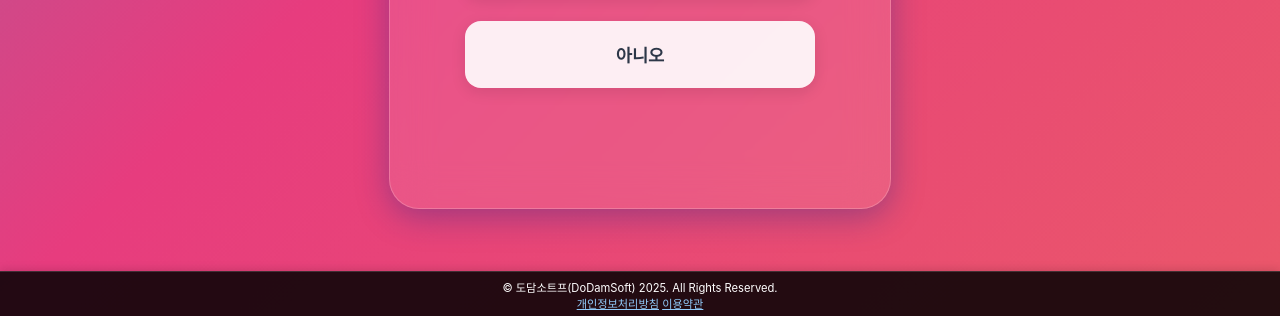
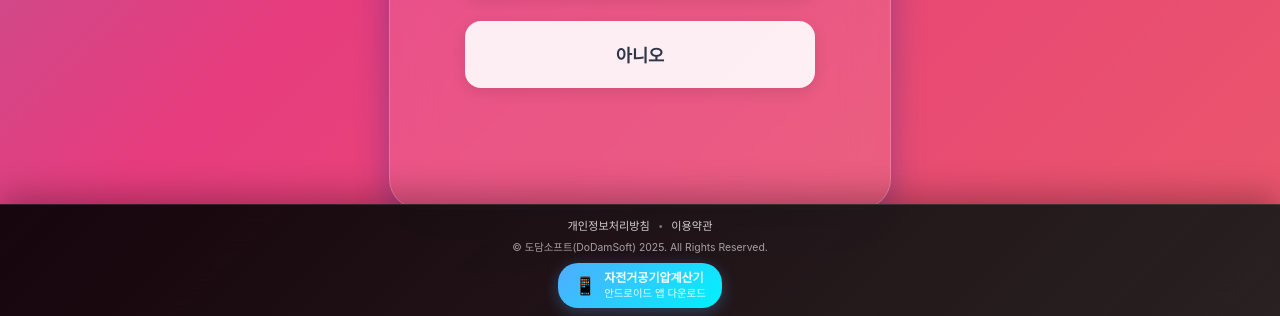
Before and after one commit to jshag90/jadeoktest, a plain HTML site: page index.html in a window 1280 px wide. Shown: the part 484-800 px from the top of the page. Drawn offline with nearby package versions, Linux system fonts and the light colour scheme; a web font is replaced by a local one.

Commit message:
[Feat] 자전거공기압계산기 앱 다운로드 링크 하단 추가

```diff
--- a/index.html
+++ b/index.html
@@ -338,6 +338,123 @@
         z-index: -1;
       }
 
+      /* 현대적인 푸터 스타일 */
+      .modern-footer {
+        width: 100vw;
+        background: linear-gradient(
+          135deg,
+          rgba(0, 0, 0, 0.9) 0%,
+          rgba(30, 30, 30, 0.95) 100%
+        );
+        backdrop-filter: blur(20px);
+        position: fixed;
+        left: 0;
+        right: 0;
+        bottom: 0;
+        z-index: 99999;
+        border-top: 1px solid rgba(255, 255, 255, 0.1);
+        box-shadow: 0 -8px 32px rgba(0, 0, 0, 0.3);
+        padding: 12px 0 8px 0;
+      }
+
+      .footer-content {
+        display: flex;
+        flex-direction: column;
+        align-items: center;
+        gap: 8px;
+        max-width: 400px;
+        margin: 0 auto;
+        padding: 0 20px;
+      }
+
+      .app-promotion {
+        display: flex;
+        align-items: center;
+        gap: 8px;
+        background: linear-gradient(135deg, #4facfe 0%, #00f2fe 100%);
+        padding: 8px 16px;
+        border-radius: 20px;
+        transition: all 0.3s ease;
+        box-shadow: 0 4px 15px rgba(79, 172, 254, 0.3);
+      }
+
+      .app-promotion:hover {
+        transform: translateY(-2px);
+        box-shadow: 0 6px 20px rgba(79, 172, 254, 0.4);
+      }
+
+      .app-icon {
+        font-size: 1.1rem;
+        animation: bounce 2s infinite;
+      }
+
+      @keyframes bounce {
+        0%,
+        20%,
+        50%,
+        80%,
+        100% {
+          transform: translateY(0);
+        }
+        40% {
+          transform: translateY(-3px);
+        }
+        60% {
+          transform: translateY(-1px);
+        }
+      }
+
+      .app-link {
+        display: flex;
+        flex-direction: column;
+        text-decoration: none;
+        color: white;
+        font-weight: 600;
+      }
+
+      .app-text {
+        font-size: 0.75rem;
+        line-height: 1.2;
+      }
+
+      .app-subtitle {
+        font-size: 0.65rem;
+        opacity: 0.9;
+        font-weight: 400;
+      }
+
+      .footer-links {
+        display: flex;
+        align-items: center;
+        gap: 8px;
+        font-size: 0.7rem;
+      }
+
+      .footer-link {
+        color: rgba(255, 255, 255, 0.8);
+        text-decoration: none;
+        transition: color 0.3s ease;
+        font-weight: 500;
+      }
+
+      .footer-link:hover {
+        color: #4facfe;
+        text-decoration: underline;
+      }
+
+      .divider {
+        color: rgba(255, 255, 255, 0.4);
+        font-size: 0.6rem;
+      }
+
+      .copyright {
+        font-size: 0.65rem;
+        color: rgba(255, 255, 255, 0.6);
+        font-weight: 400;
+        text-align: center;
+        line-height: 1.3;
+      }
+
       /* 반응형 디자인 */
       @media (max-width: 768px) {
         .question {
@@ -547,7 +664,7 @@
       @media (max-width: 400px) {
         .question {
           font-size: 1.1rem;
-          margin-top: -50px; /* 위로 10px 이동 */
+          margin-top: -90px; /* 위로 10px 이동 */
         }
         .buttons {
           align-items: center;
@@ -567,7 +684,7 @@
         .slide::before {
           content: "";
           position: absolute;
-          top: 42%;
+          top: 37%;
           height: 70%;
         }
       }
@@ -959,34 +1076,31 @@
         { passive: false }
       );
     </script>
-    <footer
-      style="
-        width: 100vw;
-        background: rgba(0, 0, 0, 0.85);
-        color: #fff;
-        text-align: center;
-        font-size: 0.7rem;
-        padding: 7px 0 5px 0; /* 높이 2px 줄임 */
-        position: fixed;
-        left: 0;
-        right: 0;
-        bottom: 0;
-        z-index: 99999;
-        border-top: 1px solid rgba(255, 255, 255, 0.15);
-        box-shadow: 0 -2px 8px rgba(0, 0, 0, 0.12);
-      "
-    >
-      © 도담소트프(DoDamSoft) 2025. All Rights Reserved.<br />
-      <a
-        href="./privacy-policy.html"
-        style="color: #90caf9; text-decoration: underline"
-        >개인정보처리방침</a
-      >
-      <a
-        href="./terms-of-service.html"
-        style="color: #90caf9; text-decoration: underline"
-        >이용약관</a
-      >
+    <footer class="modern-footer">
+      <div class="footer-content">
+        <div class="footer-links">
+          <a href="./privacy-policy.html" class="footer-link"
+            >개인정보처리방침</a
+          >
+          <span class="divider">•</span>
+          <a href="./terms-of-service.html" class="footer-link">이용약관</a>
+        </div>
+
+        <div class="copyright">
+          © 도담소프트(DoDamSoft) 2025. All Rights Reserved.
+        </div>
+
+        <div class="app-promotion">
+          <span class="app-icon">📱</span>
+          <a
+            href="https://play.google.com/store/apps/details?id=com.dodam.bicycleairpressuremaster"
+            class="app-link"
+          >
+            <span class="app-text">자전거공기압계산기</span>
+            <span class="app-subtitle">안드로이드 앱 다운로드</span>
+          </a>
+        </div>
+      </div>
     </footer>
   </body>
 </html>
```
